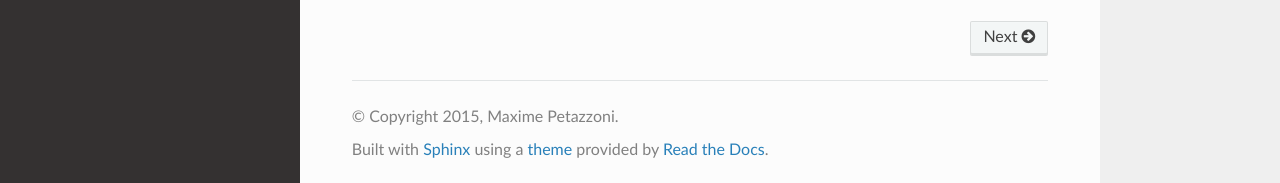
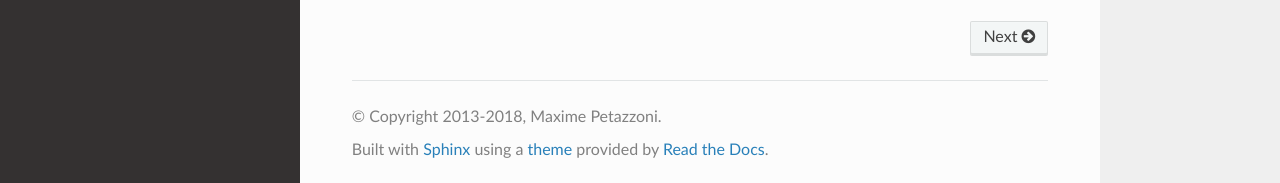
Before and after one commit to signalfx/maestro-ng, a Sphinx documentation site: the page built from docs/index.rst, in a window 1280 px wide and 900 px high, scrolled down 1037 px. Shown: the part 714-897 px from the top of the window. Built offline with Sphinx 7.4.7 and the Read the Docs theme 2.0.0, drawn with Linux system fonts in a browser that asks for light colours.

Commit message:
Update docs copyright year range

```diff
--- a/docs/conf.py
+++ b/docs/conf.py
@@ -49,7 +49,7 @@ master_doc = 'index'
 
 # General information about the project.
 project = u'MaestroNG'
-copyright = u'2015, Maxime Petazzoni'
+copyright = u'2013-2018, Maxime Petazzoni'
 author = u'Maxime Petazzoni'
 
 # The version info for the project you're documenting, acts as replacement for
```
